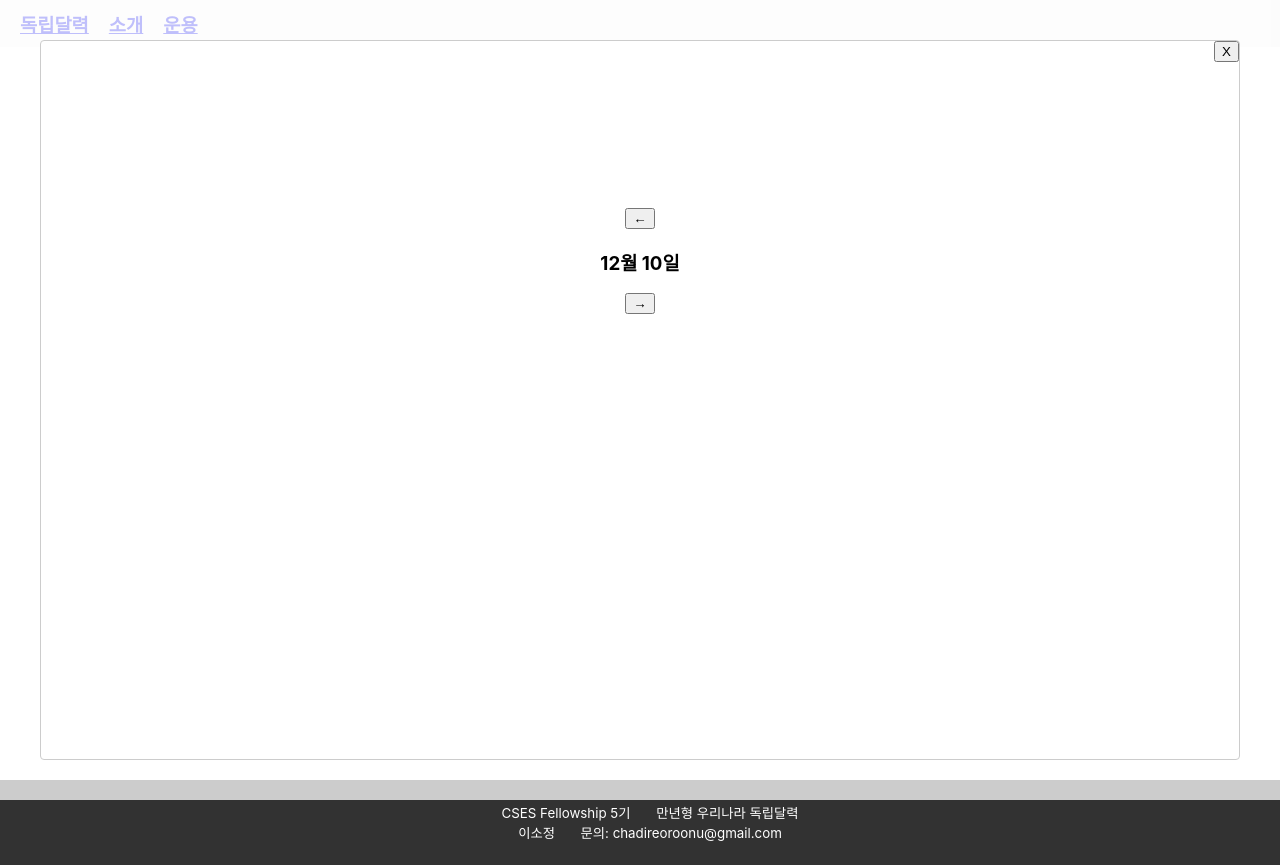
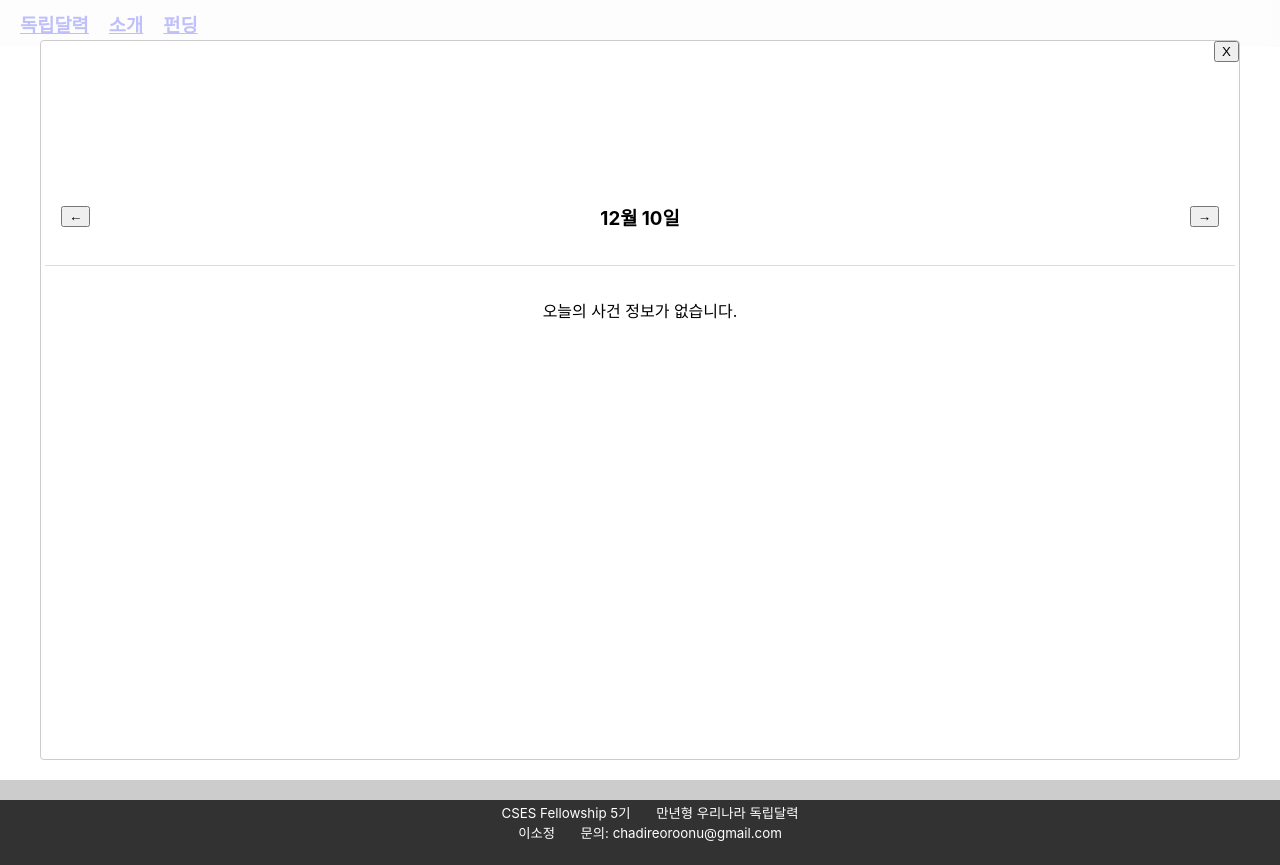
Before and after one commit to chadireoroonu/Independence, a React (Create React App) app in the folder calendar/: page / in a window 1280 px wide. Both pictures are taken after a click on the button "10". Built offline with nearby package versions, Linux system fonts and the light colour scheme.

Commit message:
💄 Design: 특정일 모달 창 기초 css 등

```diff
--- a/calendar/src/App.js
+++ b/calendar/src/App.js
@@ -17,7 +17,7 @@ function App() {
             <Link to="/info">소개</Link>
           </HeaderTitle>
           <HeaderTitle>
-            <Link to="/funding">운용</Link>
+            <Link to="/funding">펀딩</Link>
           </HeaderTitle>
         </Header>
         <div id='body'>
--- a/calendar/src/components/DateModal.js
+++ b/calendar/src/components/DateModal.js
@@ -25,6 +25,8 @@ function DateModal({ date, setDate, closeModal }) {
           const dayData = monthData.days[String(date.getDate())];
           if (dayData) {
             setEvents(dayData);
+
+
           }
         }
       });
@@ -32,11 +34,24 @@ function DateModal({ date, setDate, closeModal }) {
 
   return (
     <ModalContent>
+      <HeaderContainer>
       <CloseButton onClick={closeModal}>X</CloseButton>
       <ArrowButton onClick={moveToPrevDay}>←</ArrowButton>
       <DateText>{`${date.getMonth() + 1}월 ${date.getDate()}일`}</DateText>
       <ArrowButton onClick={moveToNextDay}>→</ArrowButton>
-      {events.map((event, index) => <p key={index}>{`${event.year}: ${event.event}`}</p>)}
+      </HeaderContainer>
+      <ContentsContainer>
+        {
+          events.length > 0 ?
+          events.map((event, index) => (
+            <EachEvent key={index}>
+              <p>{event.year}</p>
+              <p>{event.event}</p>
+            </EachEvent>
+          )) :
+          <p>오늘의 사건 정보가 없습니다.</p>
+        }
+      </ContentsContainer>
     </ModalContent>
   );
 }
@@ -48,6 +63,16 @@ const ModalContent = styled.div`
   align-items: center;
   justify-content: center;
 `;
+
+const HeaderContainer = styled.div`
+  display: flex;
+  justify-content: space-between;
+  align-items: center;
+  width: 100%;
+  padding: 1em;
+  border-bottom: 1px solid #ddd;
+`;
+
 
 const CloseButton = styled.button`
   position: absolute;
@@ -63,4 +88,22 @@ const ArrowButton = styled.button`
   /* 여기에 원하는 스타일을 적용하세요 */
 `;
 
+const ContentsContainer = styled.div`
+  display: flex;
+  flex-direction: column;
+  justify-content: center;
+  align-items: center;
+  width: 100%;
+  padding: 1em;
+`;
+
+const EachEvent = styled.div`
+  display: flex;
+  flex-direction: column;
+  justify-content: center;
+  align-items: start;
+  width: 100%;
+  padding: 1em;
+`;
+
 export default DateModal;
```
